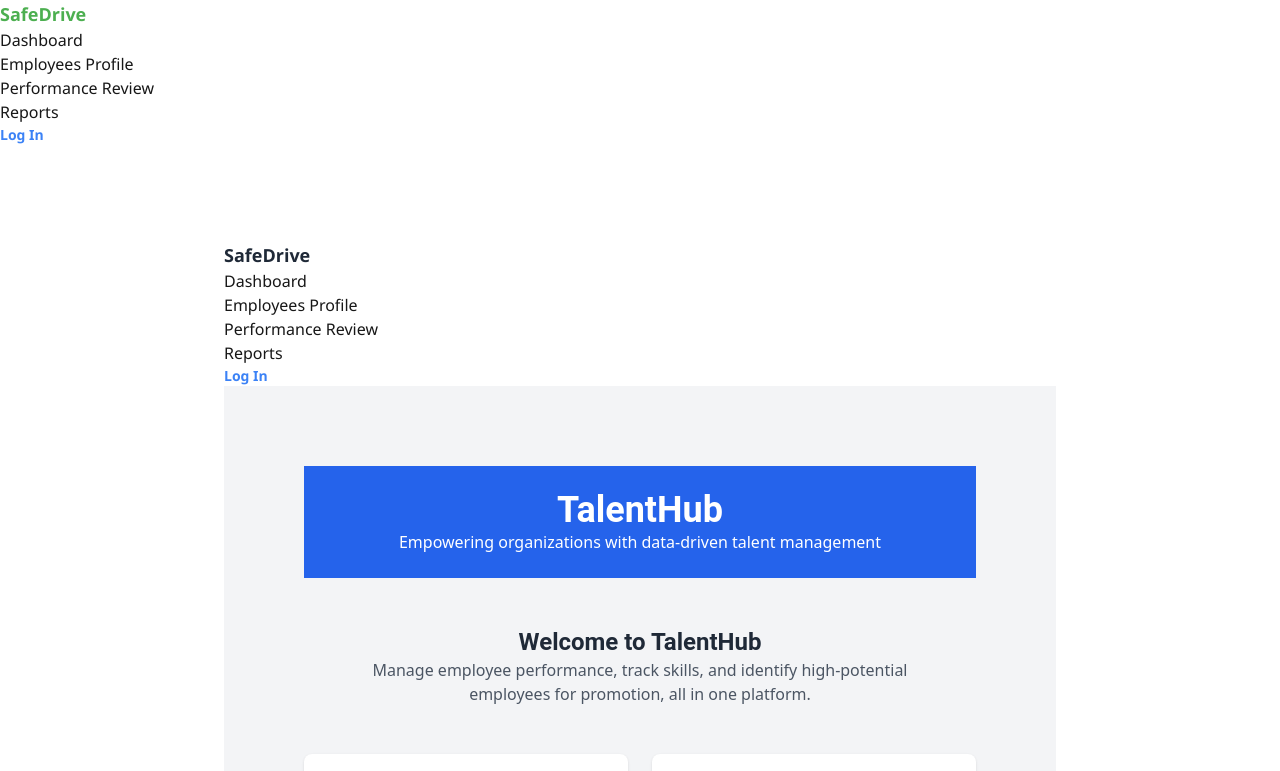
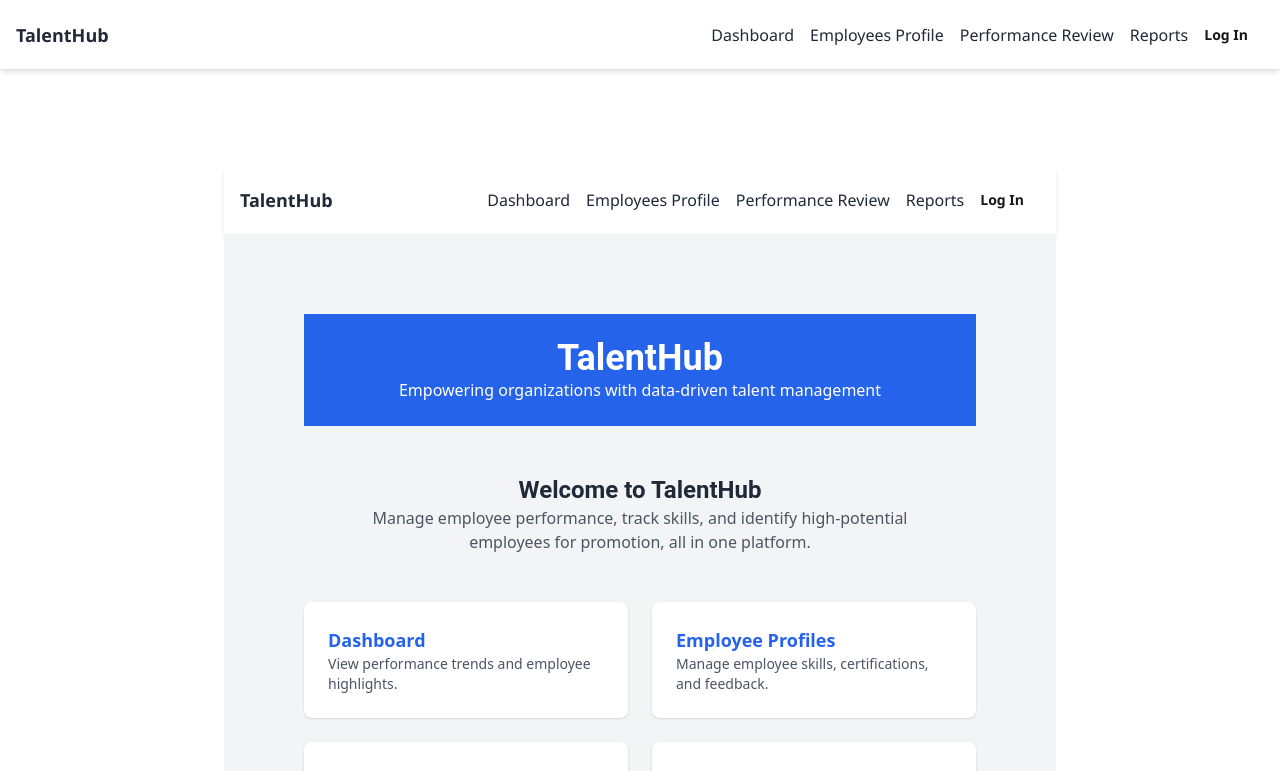
Before and after one commit to bananaNuggets75/talent-hub, a Next.js app: page / in a window 1280 px wide. Shown: the top 771 px of the page. Built offline with nearby package versions, Linux system fonts and the light colour scheme.

Commit message:
fix: navbar-alignment

```diff
--- a/components/navbar.tsx
+++ b/components/navbar.tsx
@@ -1,34 +1,36 @@
+// navbar.tsx
 import Link from 'next/link';
 import React from 'react';
 
 export default function Navbar() {
   return (
     <header>
-      <nav>
+      <nav className="flex items-center justify-between p-4 bg-white shadow-md">
         <div className="flex lg:flex-1">
           <Link href="/" className="text-lg font-bold text-gray-800">
-            SafeDrive
+            TalentHub
           </Link>
         </div>
-        <ul>
+        <ul className="flex space-x-4">
           <li>
-            <Link href="/dashboard">Dashboard</Link>
+            <Link href="/dashboard" className="text-gray-800 hover:text-blue-600">Dashboard</Link>
           </li>
           <li>
-            <Link href="/employee-profile">Employees Profile</Link>
+            <Link href="/employee-profile" className="text-gray-800 hover:text-blue-600">Employees Profile</Link>
           </li>
           <li>
-            <Link href="/performance-review">Performance Review</Link>
+            <Link href="/performance-review" className="text-gray-800 hover:text-blue-600">Performance Review</Link>
           </li>
           <li>
-            <Link href="/reports">Reports</Link>
+            <Link href="/reports" className="text-gray-800 hover:text-blue-600">Reports</Link>
           </li>
         </ul>
         <div className="right-nav">
-          <button className="login-button">
-            <Link href="/login">Log In</Link>
-          </button>
-
+          <Link href="/login">
+            <button className="login-button bg-blue-600 text-white px-4 py-2 rounded hover:bg-blue-700 transition">
+              Log In
+            </button>
+          </Link>
         </div>
       </nav>
     </header>
```
